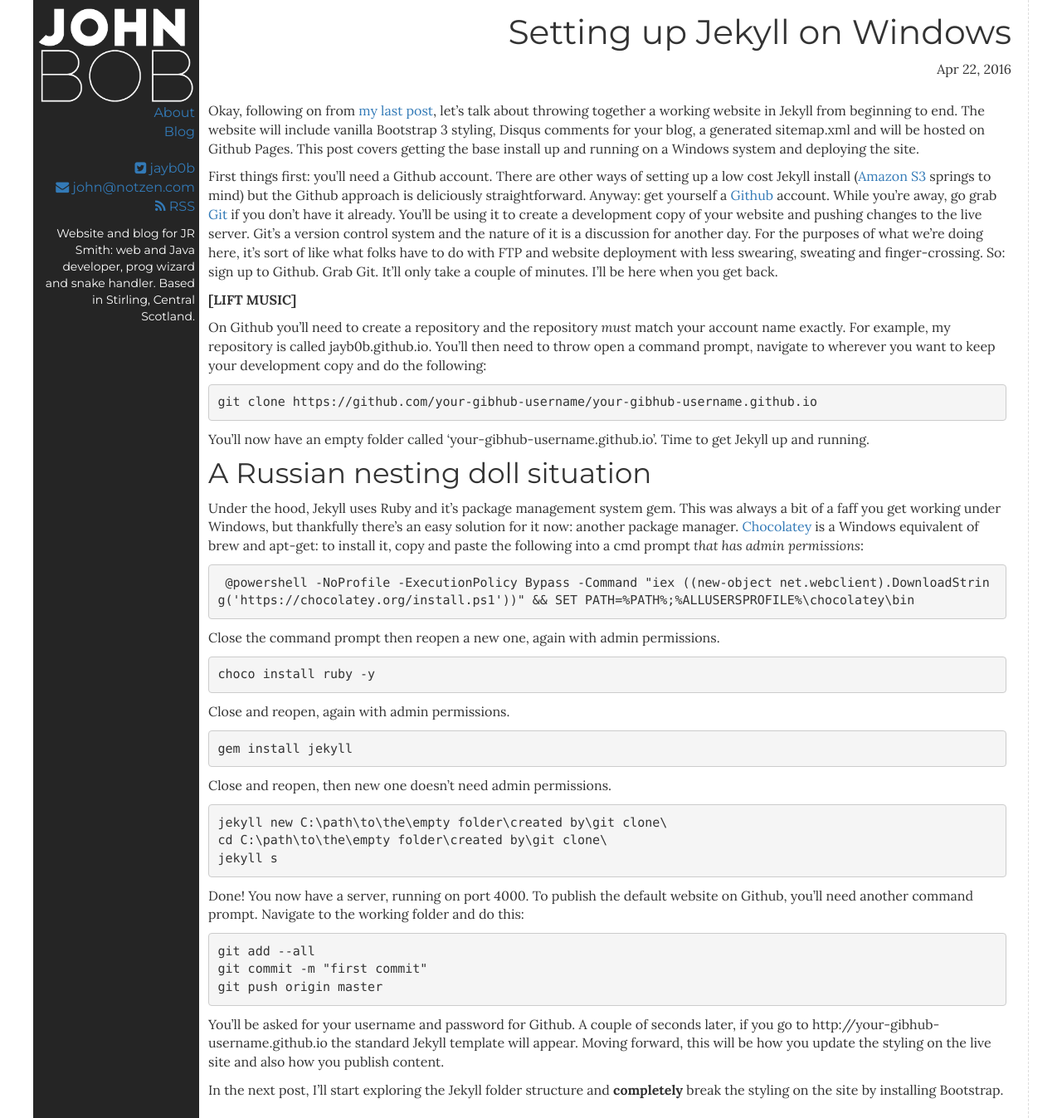
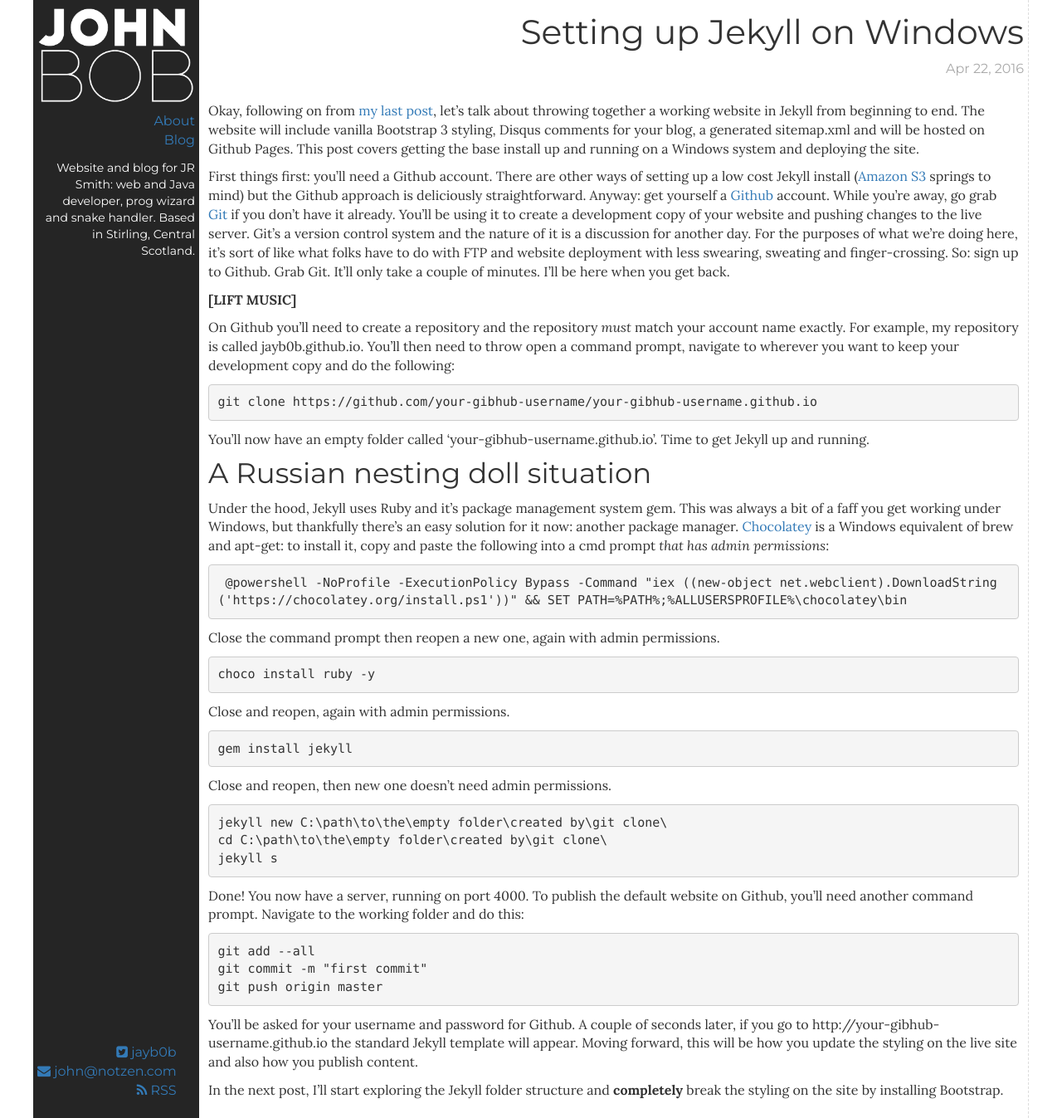
Before and after one commit to jayb0b/jayb0b.github.io, a Jekyll site: the page built from _posts/2016-04-22-jekyll-setup-on-windows.md, in a window 1280 px wide. Shown: the whole page at 83% size. Built offline with Jekyll 4.4.1, drawn with Linux system fonts in a browser that asks for light colours; nearby versions of some CDN libraries; comment, search, counter and statistics services are not loaded.

Commit message:
new post

```diff
--- a/Gemfile
+++ b/Gemfile
@@ -2,6 +2,5 @@
 source "https://rubygems.org"
 
 # gem "rails"
+gem 'jekyll'
 gem 'jekyll-sitemap'
-gem 'jekyll-watch'
-gem 'kramdown'
--- a/_includes/footer.html
+++ b/_includes/footer.html
@@ -10,7 +10,7 @@
 
 
 
-        <p>{{ site.description }}</p>
+
 
 
 
--- a/_includes/header.html
+++ b/_includes/header.html
@@ -11,6 +11,6 @@
       </ul>
     </nav>
 
-
+        <p id = "site-description">{{ site.description }}</p>
 
 </header>
--- a/_layouts/default.html
+++ b/_layouts/default.html
@@ -6,7 +6,7 @@
 
   <body>
     <div class="container-fluid">
-    <div class = "row hide-overflow">
+    <div class = "row equal-height">
     <div class = "col-md-2 col-sm-2 nav-column">
     {% include header.html %}
         {% include footer.html %}
--- a/_sass/bootstrap/custom/_styles.scss
+++ b/_sass/bootstrap/custom/_styles.scss
@@ -1,10 +1,18 @@
 
-body, footer > p{
+body{
   font-family: 'Montserrat', sans-serif;
 }
-
-footer > p{
+footer {
+  position:absolute;
+  bottom:5px;
+}
+#site-description{
   font-size:$font-size-small;
+  font-family: 'Montserrat', sans-serif;
+}
+.post-meta{
+  font-family: 'Montserrat', sans-serif;
+  color: #AAA;
 }
 .container-fluid{
   max-width: 1200px;
@@ -22,9 +30,10 @@
 h1, .h1, h2, .h2, h3, .h3{
   margin-top: 11px;
 }
-.post-content img{
+img#lead-image{
   float:right;
   margin-left:10px;
+  max-width:100%;
 
 }
 ul.media-list{
@@ -55,18 +64,18 @@
   background-color:rgba(0,0,0,0.4);
   color: white;
   border-radius: 0px;
+
 }
 .nav-column{
     padding-right: 0px;
     padding-left:0px;
     background-color:#252525;
-    padding-bottom:99999px;
-    margin-bottom: -99999px;
+    position:relative;
     color:white;
 
 }
 .content-column{
-
+    padding-right: 0px;
     padding-left: 0px;
     border-right-color: #ddd;
     border-right-style: dashed;
@@ -82,9 +91,29 @@
 
 ul.contact-list, nav > ul{
   list-style-type: none;
-  padding:0px;
+  padding:10px 0 0 0;
   color:white;
 }
 #disqus_thread{
   padding: 0 11px;
 }
+.row.equal-height {
+    display: table;
+}
+
+.row.equal-height > [class*="col-"] {
+    float: none;
+    display: table-cell;
+    vertical-align: top;
+}
+@media screen and (max-width: 768px){
+  .row.equal-height > [class*="col-"] {
+      float: inherit;
+      display: inherit;
+      vertical-align: inherit;
+  }
+  footer{
+      position: inherit;
+   }
+
+}
```
Also changed, not shown: Gemfile.lock.
